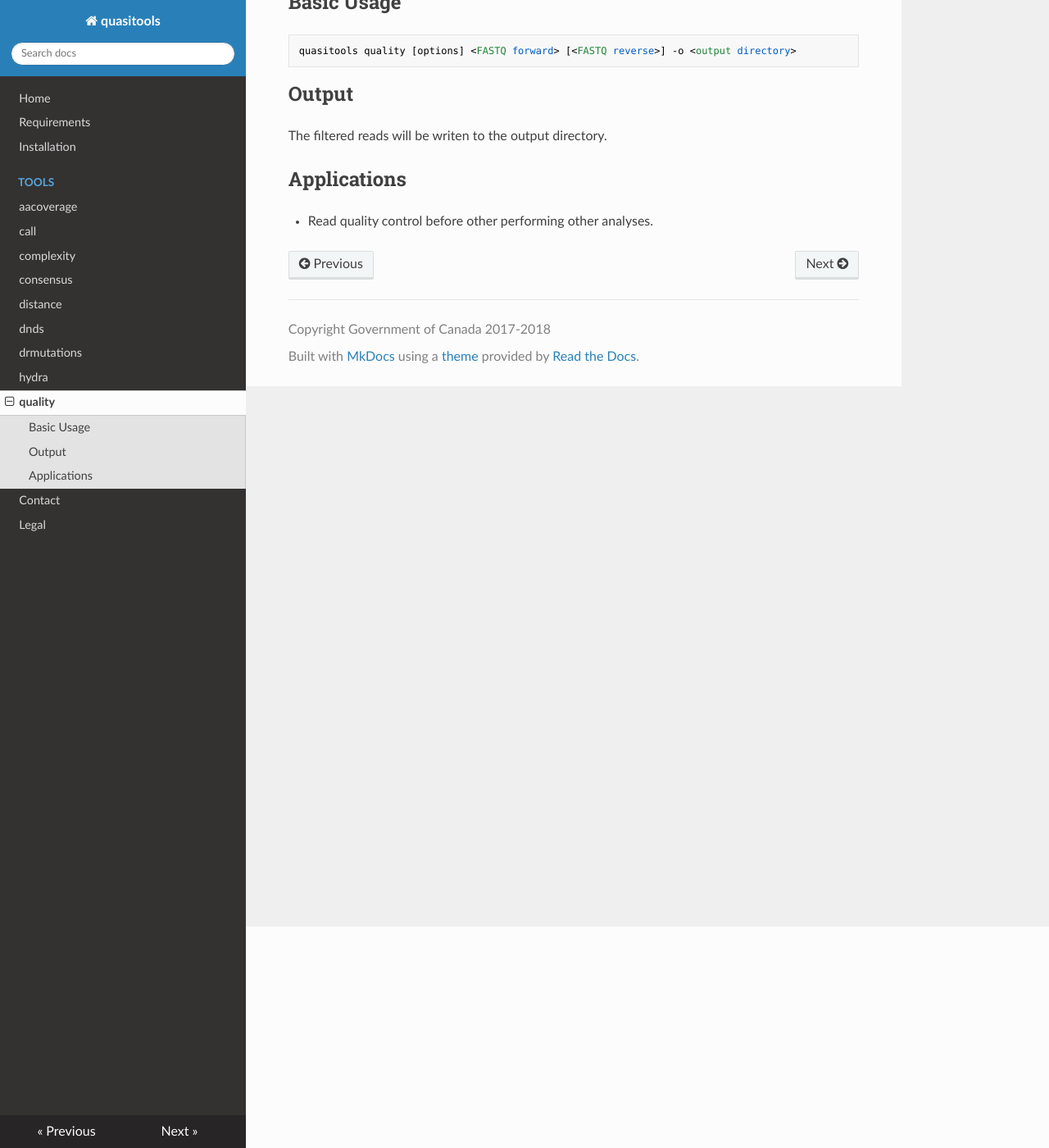
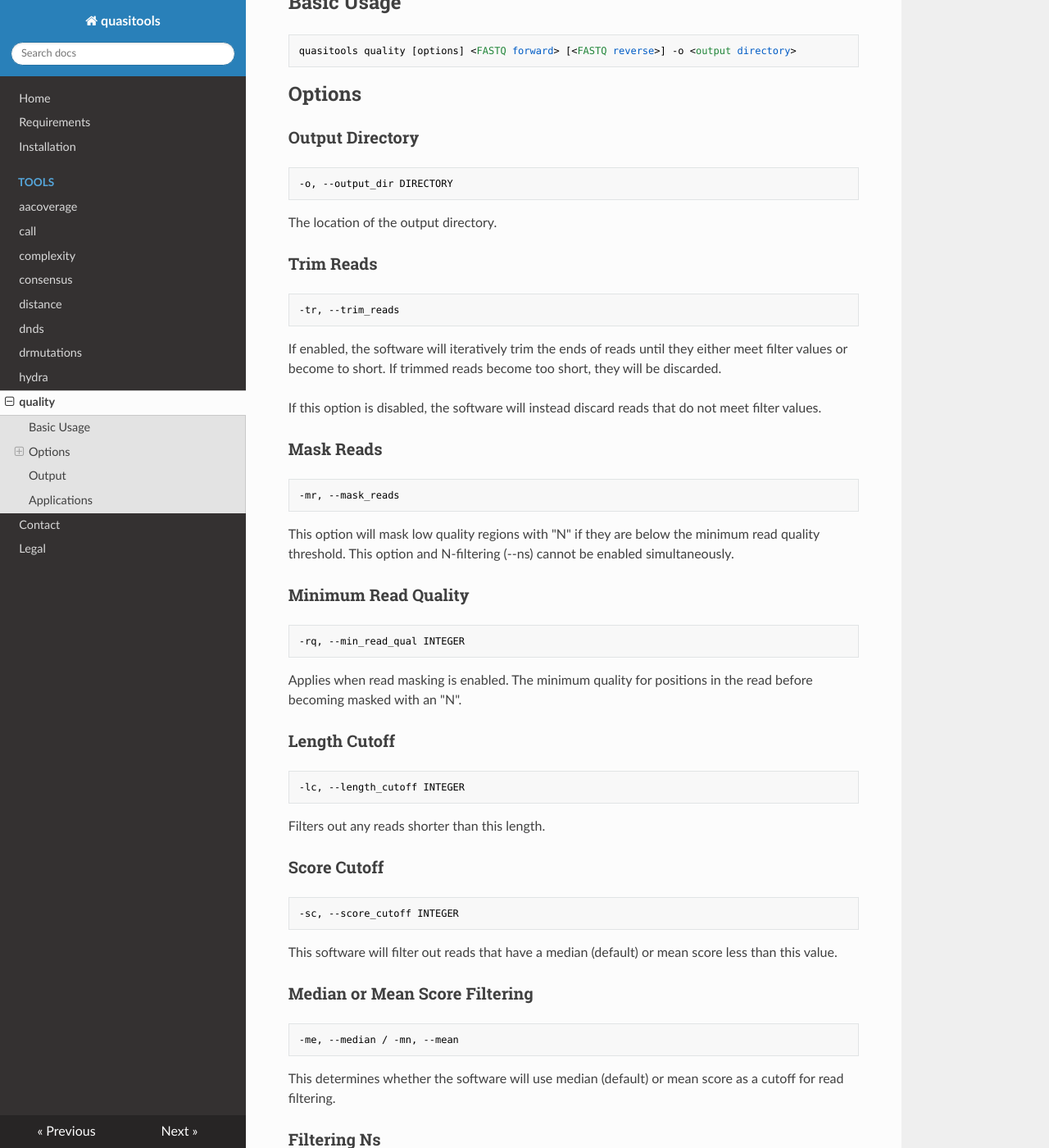
Before and after one commit to phac-nml/quasitools, an MkDocs documentation site: the page built from docs/quality.md, in a window 1280 px wide and 1400 px high, scrolled down 270 px. Shown: the whole window at 82% size. Built offline with MkDocs 1.6.1, drawn with Linux system fonts in a browser that asks for light colours; nearby versions of some CDN libraries; some of the changed text lies outside the part shown.

Commit message:
Updated command line options.

````diff
--- a/docs/quality.md
+++ b/docs/quality.md
@@ -8,6 +8,83 @@ Performs quality control measures of FASTQ reads and outputs filtered FASTQ read
 quasitools quality [options] <FASTQ forward> [<FASTQ reverse>] -o <output directory>
 ```
 
+## Options
+
+### Output Directory
+
+```text
+-o, --output_dir DIRECTORY
+```
+
+The location of the output directory.
+
+### Trim Reads
+
+```text
+-tr, --trim_reads
+```
+
+If enabled, the software will iteratively trim the ends of reads until they either meet filter values or become to short. If trimmed reads become too short, they will be discarded.
+
+If this option is disabled, the software will instead discard reads that do not meet filter values.
+
+### Mask Reads
+
+```text
+-mr, --mask_reads
+```
+
+This option will mask low quality regions with "N" if they are below the minimum read quality threshold. This option and N-filtering (--ns) cannot be enabled simultaneously.
+
+### Minimum Read Quality
+
+```text
+-rq, --min_read_qual INTEGER
+```
+
+Applies when read masking is enabled. The minimum quality for positions in the read before becoming masked with an "N".
+
+
+### Length Cutoff
+
+```text
+-lc, --length_cutoff INTEGER
+```
+
+Filters out any reads shorter than this length.
+
+### Score Cutoff
+
+```text
+-sc, --score_cutoff INTEGER
+```
+
+This software will filter out reads that have a median (default) or mean score less than this value.
+
+### Median or Mean Score Filtering
+
+```text
+-me, --median / -mn, --mean
+```
+
+This determines whether the software will use median (default) or mean score as a cutoff for read filtering.
+
+### Filtering Ns
+
+```text
+-n, --ns
+```
+
+If enabled, the software will discard any reads that contain N characters.
+
+### Help
+
+```text
+--help
+```
+
+Displays the help message and exits.
+
 ## Output
 
 The filtered reads will be writen to the output directory.
````
